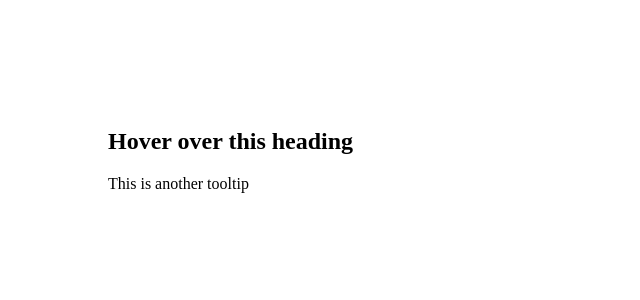
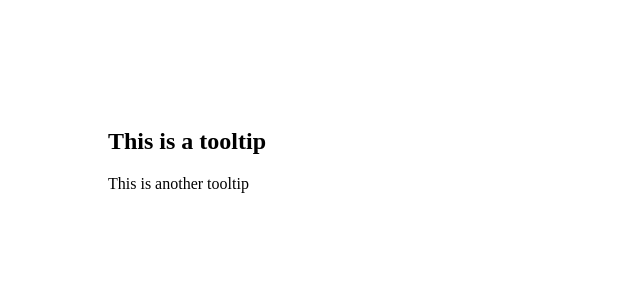
Before and after one commit to acciojob/react-composition-3-VenkataReddyPadala, a React app: page / in a window 1280 px wide. Shown: the top 300 px of the page, without its empty margins (0-640 px from the left). Built offline with nearby package versions, Linux system fonts and the light colour scheme.

Commit message:
first commit

```diff
--- a/src/components/App.js
+++ b/src/components/App.js
@@ -7,7 +7,7 @@ function App() {
     <div>
       <Tooltip text="This is a tooltip">
         <h2 className="tooltip">
-          <div>Hover over this heading</div>
+          <div>This is a tooltip</div>
         </h2>
       </Tooltip>
 
```
